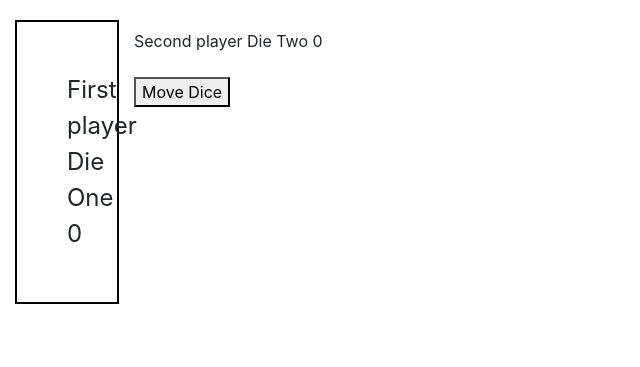
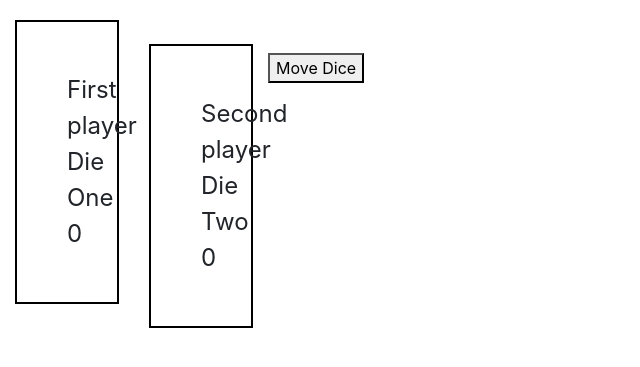
Before and after one commit to aluoch-sheila/Dice-Game, a plain HTML site: page Dice-game/about.html in a window 1280 px wide. Shown: the part 51-418 px from the top of the page, without its empty margins (0-640 px from the left). Drawn offline with nearby package versions, Linux system fonts and the light colour scheme.

Commit message:
Added style on id=dieTwo

```diff
--- a/Dice-game/css/styles.css
+++ b/Dice-game/css/styles.css
@@ -6,11 +6,11 @@
   margin: 15px;
   border: 2px solid black;
 }
-/* #dieTwo{
+#dieTwo{
   float: left;
   width: 32px;
   padding: 50px;
   font-size: 24px;
   margin: 15px;
   border: 2px solid black;
-} */
+}
```
